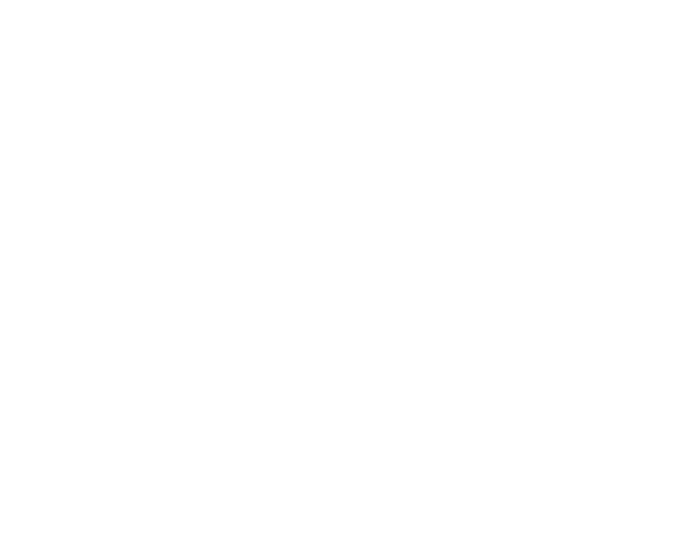
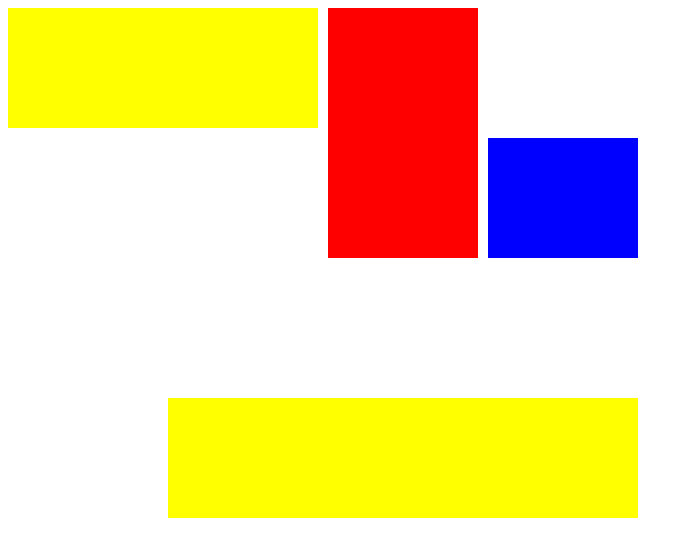
Before and after one commit to RizosMaddox/Intervention, a plain HTML site: page index.html in a window 1280 px wide. Shown: the whole page, without its empty margins (0-693 px from the left). Drawn offline with Linux system fonts and the light colour scheme.

Commit message:
Modify grid column widths in index.html
Updated grid layout dimensions in index.html

```diff
--- a/index.html
+++ b/index.html
@@ -3,10 +3,9 @@
 <head>
   <style>
   .grid {
-  .grid {
   display: grid;
-  grid-template-columns: repeat(4, 120px);
-  grid-template-rows: repeat(4, 120px);
+  grid-template-columns: 150px 150px 150px 150px;
+  grid-template-rows: 120px 120px 120px 120px;
   gap: 10px;
   }
 .jessa {
```
